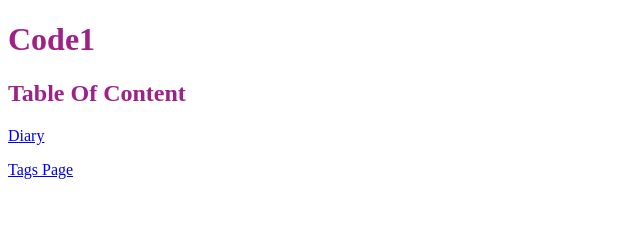
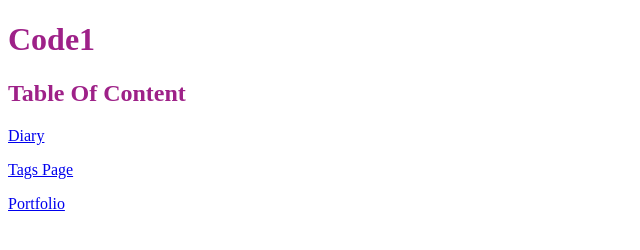
Before and after one commit to M00St4r/Code1, a plain HTML site: page index.html in a window 1280 px wide. Shown: the full height of the page, 0-640 px from the left. Drawn offline with Linux system fonts and the light colour scheme; files that its build step writes are made by us from their sources.

Commit message:
update Landing page

```diff
--- a/index.html
+++ b/index.html
@@ -13,5 +13,6 @@
     <h2>Table Of Content</h2>
     <p><a href="Diary.md">Diary</a></p>
     <p><a href="HTML/TagsHTML/main.html">Tags Page</a></p>
+    <p><a href="Portfoliopage/index.html">Portfolio</a></p>
 </body>
 </html>
```
